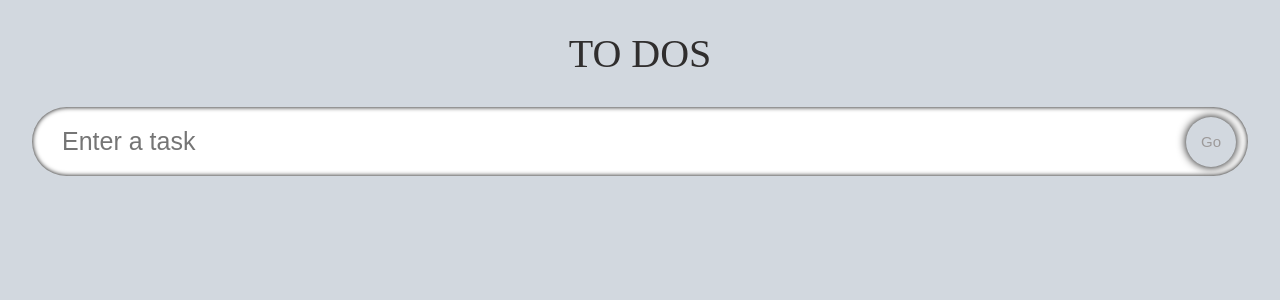
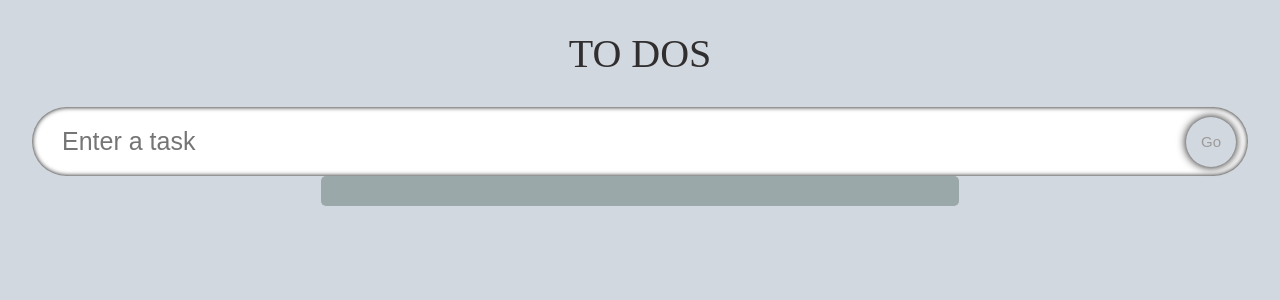
Before and after one commit to lenkon/typescript-react-to-dos, a React (Create React App) app: page / in a window 1280 px wide. Shown: the top 300 px of the page. Built offline with nearby package versions, Linux system fonts and the light colour scheme; the HTML template or start-up script is replaced by a standard one; a web font is replaced by a local one.

Commit message:
install react-icons

```diff
--- a/package.json
+++ b/package.json
@@ -12,6 +12,7 @@
     "@types/react-dom": "^18.2.18",
     "react": "^18.2.0",
     "react-dom": "^18.2.0",
+    "react-icons": "^4.12.0",
     "react-scripts": "5.0.1",
     "typescript": "^4.9.5",
     "web-vitals": "^2.1.4"
--- a/src/components/ToDosList.tsx
+++ b/src/components/ToDosList.tsx
@@ -1,6 +1,7 @@
 import React from 'react'
 // rafce
 import { Todos } from '../model';
+import "./styles.css";
 
 interface Props {
   list: Todos[];
@@ -9,7 +10,7 @@ interface Props {
 
 const ToDosList: React.FC<Props> = ({list, setList}) => {
   return (
-    <div>
+    <div className='todos'>
       {
         list.map((todo) =>(
           <li>{todo.todos}</li>
--- a/src/components/styles.css
+++ b/src/components/styles.css
@@ -43,3 +43,12 @@
   transform: scale(0.8);
   box-shadow: 0 0 5px black;
 }
+
+.todos {
+  border-radius: 5px;
+  display: flex;
+  flex-direction: column;
+  width: 47.5%;
+  padding: 15px;
+  background-color: rgb(155, 168, 169);
+}
```
Also changed, not shown: 1 other file (tests, documents, lock files or other folders).
